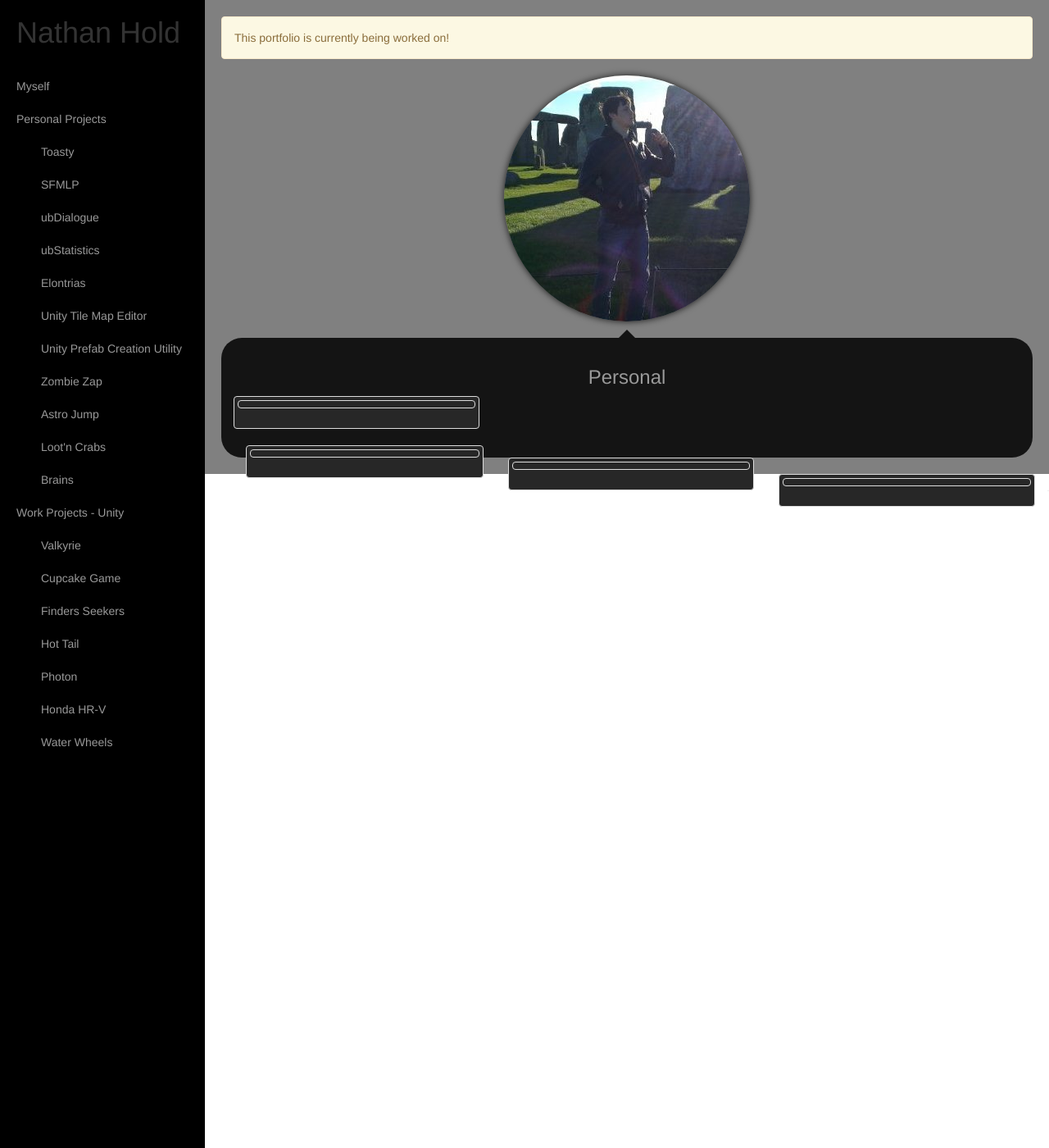
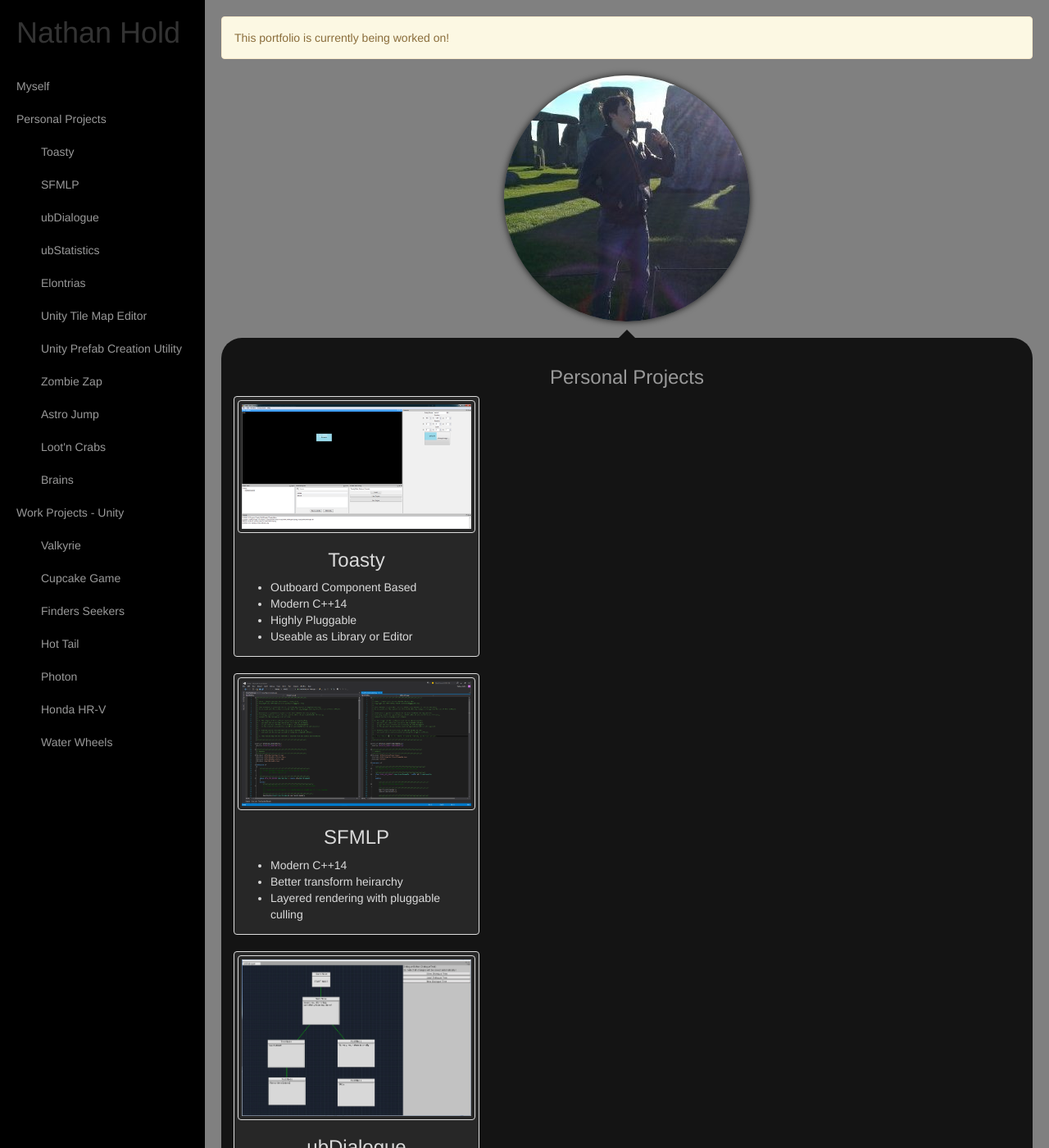
Before and after one commit to nhold/nhold.github.io, a Jekyll site: the page built from personal.html, in a window 1280 px wide and 1400 px high. Shown: the whole window at 82% size. Built offline with Jekyll 4.4.1, drawn with Linux system fonts in a browser that asks for light colours; some of the changed text lies outside the part shown.

Commit message:
ADD: Data for a bunch of projects.

```diff
--- /dev/null
+++ b/Gemfile
@@ -0,0 +1,2 @@
+source 'https://rubygems.org'
+gem 'github-pages', group: :jekyll_plugins
--- a/_data/projects.yaml
+++ /dev/null
@@ -1,8 +0,0 @@
----
-name: Toasty
-descriptions:
-- Modern C++14
-- Outboard Component Based
-- Highly Pluggable
-image: images/ToastyEditor.png
-link: Toasty.html
--- /dev/null
+++ b/_data/projects.yml
@@ -0,0 +1,48 @@
+- name: Toasty
+  image: images/ToastyEditor.png
+  description: <li>Outboard Component Based</li><li>Modern C++14</li><li>Highly Pluggable</li><li>Useable as Library or Editor</li>
+
+- name: SFMLP
+  image: images/SFMLPAPI.png
+  description: <li>Modern C++14</li><li>Better transform heirarchy</li><li>Layered rendering with pluggable culling</li>
+
+- name: ubDialogue
+  image: images/dialogueTest.png
+  description: "<li>Dialogue tree structure</li><li>Custom actions on dialogue</li><li>Set global variables from dialogue</li>"
+
+- name: ubStatistics
+  image: images/statcontainer2.png
+  description: "<li>Editor and Runtime stats</li><li>Seperation of stats and regeneration</li><li>Custom inspectors</li>"
+
+- name: Elontrias
+  image: "http://i.imgur.com/Z2QybV3.gif"
+  description: <li>Unity 2D RPG</li><li>Multiplayer through UNet</li>
+
+- name: ubTilemap
+  image: "http://www.gamedev.net/uploads/blogs/monthly_10_2014/blogentry-102320-0-31923100-1414558735.png"
+  description: <li>Pluggable tool system</li><li>Tiles are just GameObjects</li><li>Seperate data structure for tilesets</li>
+  linkname: tilemap.html
+
+- name: ubPrefabCreationUtil
+  image: images/prefabutil.png
+  description: <li>Test</li>
+
+- name: Zombie Zap
+  image: images/zombiezap.png
+  description: <li>Test</li>
+  linkname: zombiezap.html
+
+- name: Astro Jump
+  image: images/astrojump.png
+  description: <li>Web game (play it here!)</li>
+  linkname: astrojump.html
+
+- name: "Loot'n Crabs"
+  image: images/lootncrabs.png
+  description: <li>Web game (play it here!)</li>
+  linkname: lootncrabs.html
+
+- name: "Brains"
+  image: images/brains.png
+  description: <li>C++</li><li>Ogre3D</li><li>Best Game QANTM 2012</li><li>Custom flocking AI.</li>
+  linkname: lootncrabs.html
--- a/personal.html
+++ b/personal.html
@@ -1,26 +1,27 @@
 ---
 layout: page
-title: Personal
+title: Personal Projects
 ---
 
-<div class="row">
 {% for project in site.data.projects %}
-    <div class="col-sm-6 col-md-4">
-        <div class="thumbnail">
-            <a href="{{ project.link }}" class="thumbnail">
+{% cycle 'add row' : '<div class="row">', nil, nil %}
+        <div class="col-sm-4">
+            <div class="thumbnail">
+                {% if project.linkname %}
+                <a href="{{ project.linkname }}" class="thumbnail">
+                {% else %}
+                <a href="{{ project.name }}.html" class="thumbnail">
+                {% endif %}
                 <img class="img-responsive" src="{{ project.image }}" alt="">
             </a>
                 <center>
                 <h3>{{ project.name }}</h3>
                 </center>
                 <ul>
-                    {% for dotPoints in project.descriptions %}
-                    <li>{{ dotPoints }}</li>
-                    {% endfor %}
+                    {{ project.description }}
                 </ul>
-
+            </div>
         </div>
-        </div>
-    </div>
-{% endfor %}
-</div>
+{% cycle 'end row' : nil, nil, '</div>' %}
+{% endfor%}
+{% cycle 'end row' : nil, '</div>', '</div>', '</div>' %}
```
Also changed, not shown: images/astrojump.PNG (added), images/lootncrabs.png (added), images/prefabutil.PNG (added), 1 other file.
